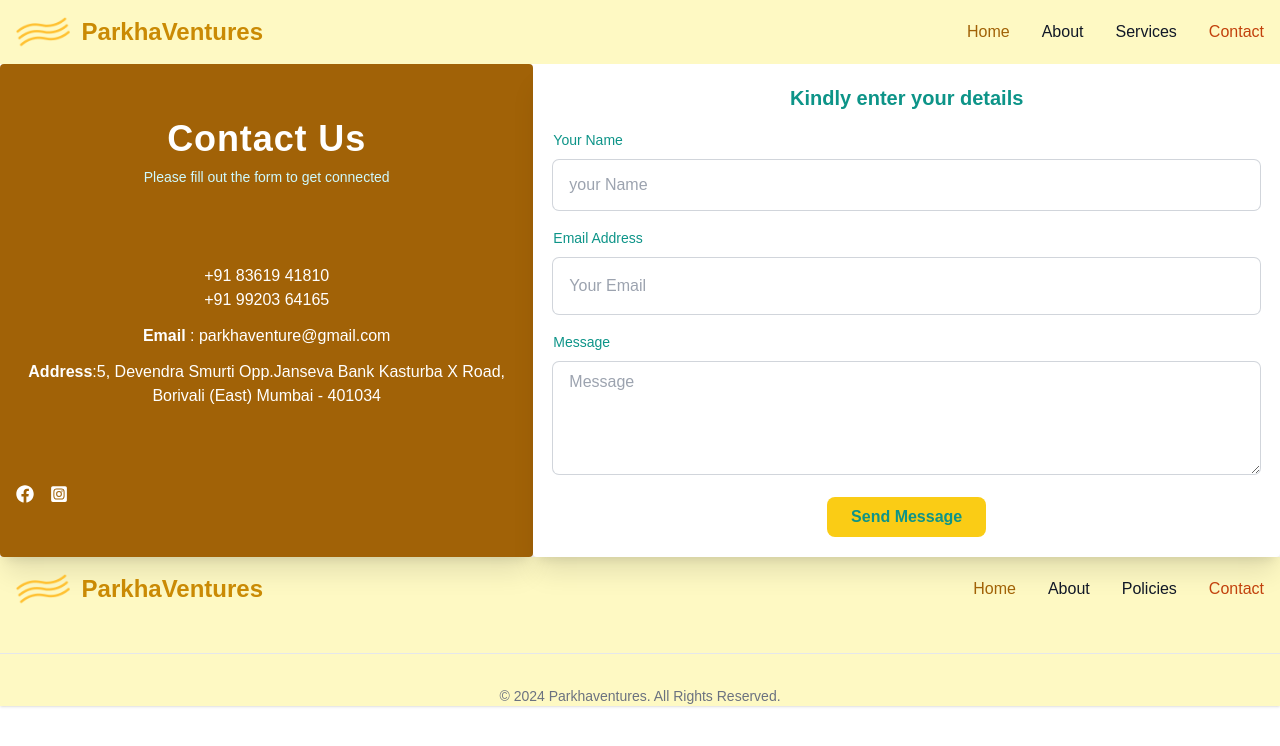
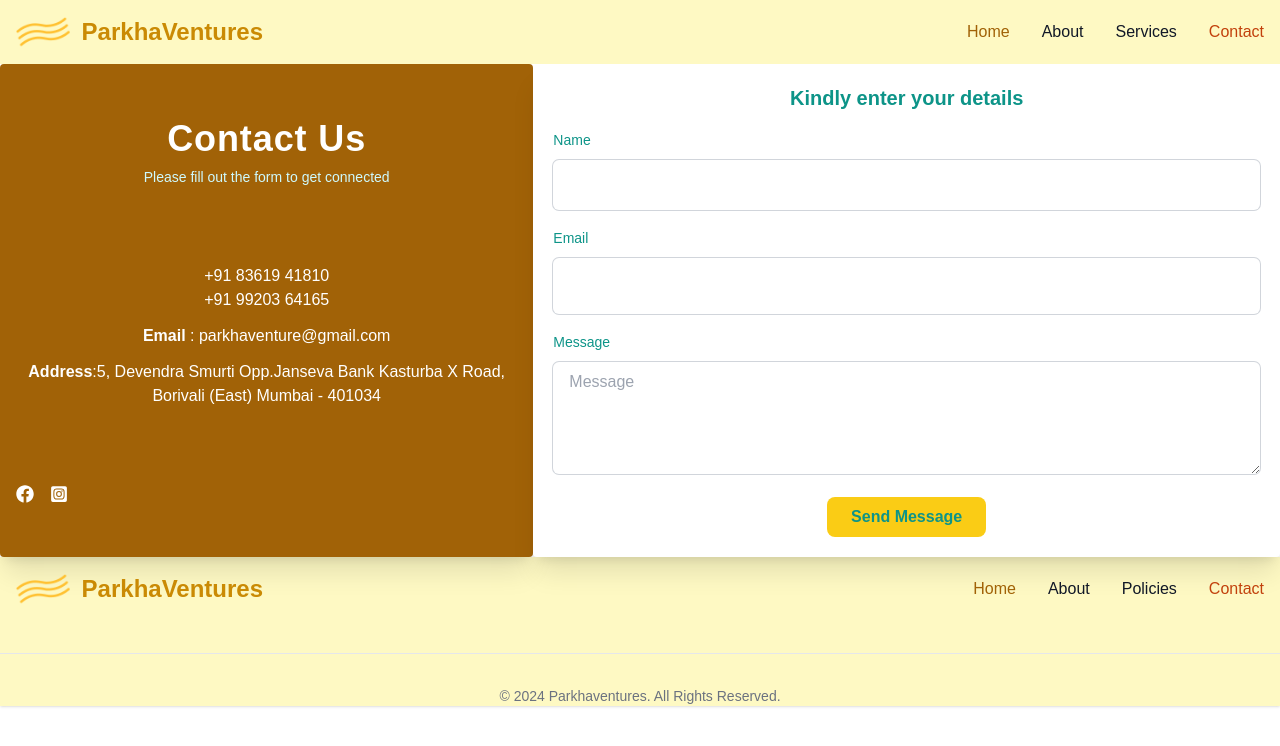
Before and after one commit to blazepk/cadeau-project, a React (Vite) app: page /Contact in a window 1280 px wide. Shown: the top 746 px of the page. Built offline with nearby package versions, Linux system fonts and the light colour scheme; a web font is replaced by a local one.

Commit message:
contactformupdate

```diff
--- a/package.json
+++ b/package.json
@@ -10,13 +10,15 @@
     "preview": "vite preview"
   },
   "dependencies": {
+    "@hookform/resolvers": "^3.4.2",
     "nanoid": "^5.0.5",
     "react": "^18.3.1",
     "react-dom": "^18.2.0",
-    "react-hook-form": "^7.50.1",
+    "react-hook-form": "^7.51.5",
     "react-icons": "^5.2.0",
     "react-router-dom": "^6.23.0",
-    "swiper": "^11.0.6"
+    "swiper": "^11.0.6",
+    "zod": "^3.23.8"
   },
   "devDependencies": {
     "@types/react": "^18.2.55",
--- a/src/index.css
+++ b/src/index.css
@@ -7,7 +7,16 @@
   .icon_wrapper {
     @apply border border-gray-400 rounded-full w-[50px] h-[50px] grid place-items-center text-[22px];
   }
-};
+
+
+  }
+  @layer components{
+    .error {
+      color:red;
+      font-size:12px;
+      text-align: left;
+    }
+  }
 
 .swiper-image-container {
   position: relative;
--- a/src/pages/Contact/Contact.tsx
+++ b/src/pages/Contact/Contact.tsx
@@ -1,11 +1,43 @@
-import { useState } from "react" ;
+
 import { FaFacebook } from "react-icons/fa";
 import { FaInstagramSquare } from "react-icons/fa";
+import {useForm} from 'react-hook-form'
+import { z } from "zod"
+import{ zodResolver } from "@hookform/resolvers/zod"
+
+const schema= z.object({
+  fullName:z.string()
+            .min(3,"name is required"),
+
+  email:z.string().min(1,"Email is a required").email("this is not a valid Email")
+});
 
 
-function Contact() {
-  const [email, setEmail] = useState("")
-  const [fullName, setName] = useState("")
+type FormValues = z.infer<typeof schema>;
+
+
+
+
+
+  function Contact() {
+
+  const {register, handleSubmit, formState:{ errors} } = useForm<FormValues>({
+    defaultValues:{
+      fullName:" ",
+      email:" "
+    },
+    resolver: zodResolver(schema)}
+  );
+
+
+
+  const onSubmit = (data:FormValues) => {
+    console.log(data);
+  };
+
+
+
+
   return (
     <div className="grid grid-cols-12 bg-white w-full">
       <div className="min-h-[100px] rounded  bg-yellow-700 w-full shadow-xl text-white  col-span-5">
@@ -41,32 +73,30 @@ function Contact() {
           </div>
         </div>
       </div>
-      <div className="bg-white min-h-[100px] rounded w-full shadow-xl  text-teal-600 col-span-7 p-5">
-        <form action="" className="flex flex-col space-y-4">
+      <div onSubmit={handleSubmit(onSubmit)} className="bg-white min-h-[100px] rounded w-full shadow-xl  text-teal-600 col-span-7 p-5">
+        <form  className=" form flex flex-col space-y-4" >
           <div className="font-bold text-xl text-center">
             Kindly enter your details
           </div>
           <div>
-            <label className="text-sm">Your Name</label>
+            <label className="text-sm">Name</label>
             <input
-              value ={fullName}
-              onChange={(e) => setName(e.target.value)}
               type="text"
-              required
-              placeholder="your Name"
+
+              id="your Name" {...register ("fullName",{ pattern: /^[A-Za-z]+$/i })}
               className="min-h-[50px] ring-1 ring-gray-300 w-full rounded-md px-4 py-2 mt-2 outline-none focus:ring-2 focus:ring-teal-300"
             />
+             {errors.fullName && <span className="text-red" >{errors?.fullName?.message}</span>}
+
           </div>
           <div>
-            <label className="text-sm">Email Address</label>
+            <label className="text-sm">Email</label>
             <input
-              value={email}
-              onChange={(e) => setEmail(e.target.value)}
-              type="email"
-              required
-              placeholder="Your Email"
-              className="ring-1 ring-gray-300 w-full rounded-md px-4 py-4 mt-2 outline-none focus:ring-2 focus:ring-teal-300"
+             type="email"
+             id="email" {...register("email")}
+               className="ring-1 ring-gray-300 w-full rounded-md px-4 py-4 mt-2 outline-none focus:ring-2 focus:ring-teal-300"
             />
+            {errors.email && <span>{errors?.email?.message}</span>}
           </div>
           <div>
             <label className="text-sm">Message</label>
@@ -77,7 +107,7 @@ function Contact() {
             ></textarea>
           </div>
           <div className="flex items-center justify-center">
-            <button className="inline-block self-end bg-yellow-400 text-teal font-bold rounded-lg px-6 py-2 uppercase-sm">
+            <button type= "submit" className="inline-block self-end bg-yellow-400 text-teal font-bold rounded-lg px-6 py-2 uppercase-sm">
               Send Message
             </button>
           </div>
--- a/src/pages/Services/Services.tsx
+++ b/src/pages/Services/Services.tsx
@@ -3,7 +3,7 @@ import React from 'react'
 function Services() {
   return (
     <>
-    < div className="grid grid-cols-12 p-6 bg-white">
+    < div className="grid grid-cols-12 p-6 gap-x-3 bg-white">
           <div className="min-h-[100px] rounded  bg-yellow-100 w-full shadow-xl p-4 text-white  col-span-6">
           <div className="p-4 text-center flex flex-col justify-around h-full">
           <div className="flex flex-col gap-y-2">
@@ -31,7 +31,7 @@ function Services() {
 
 
     </div>
-    < div className="grid grid-cols-12 p-6 bg-white">
+    < div className="grid grid-cols-12 p-6 gap-x-3 bg-white">
           <div className="min-h-[100px] rounded  bg-yellow-100 w-full shadow-xl p-4 text-white  col-span-6">
           <div className="p-4 text-center flex flex-col justify-around h-full">
           <div className="flex flex-col gap-y-2">
@@ -60,7 +60,7 @@ value for your investment
 
 
     </div>
-    < div className="grid grid-cols-12 p-6 bg-white">
+    < div className="grid grid-cols-12 p-6 gap-x-3 bg-white">
           <div className="min-h-[100px] rounded  bg-yellow-100 w-full shadow-xl col-p-4  text-white  col-span-6">
           <div className="p-4 text-center flex flex-col justify-around h-full">
           <div className="flex flex-col gap-y-2">
```
Also changed, not shown: 1 other file (tests, documents, lock files or other folders).
